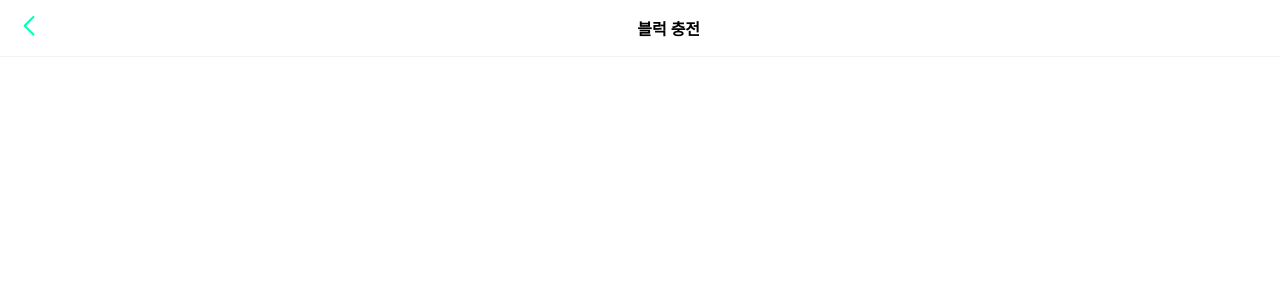
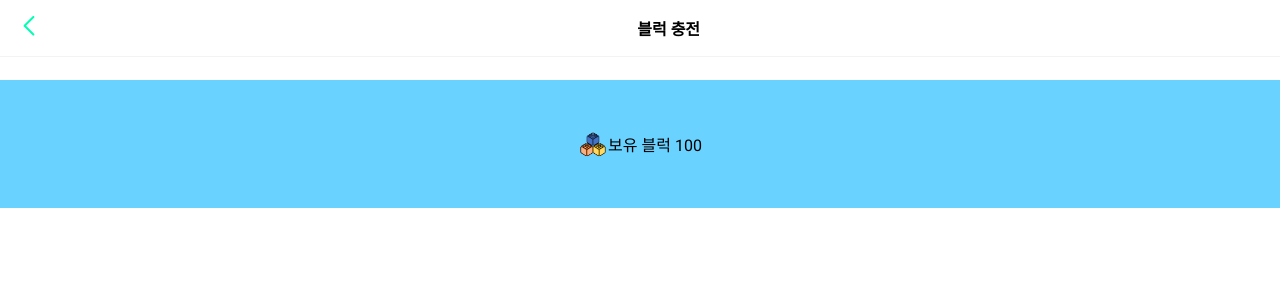
Before and after one commit to N0T-BAD/blockpage, a Next.js app: page /blockcharge in a window 1280 px wide. Shown: the top 300 px of the page. Built offline with nearby package versions, Linux system fonts and the light colour scheme.

Commit message:
feat:블럭 충전 페이지 보유 블럭 div 수정중

```diff
--- a/components/pages/best/BestSection2.tsx
+++ b/components/pages/best/BestSection2.tsx
@@ -6,8 +6,8 @@ import BestRankingLeftImg from './BestRankingLeftImg'
 export default function BestSection2() {
     return (
         <section className={style.bestSection2}>
-            <BestRankingLeftImg/>
-            <BestRankingContent/>
+            <BestRankingLeftImg />
+            <BestRankingContent />
         </section>
     )
 }
--- /dev/null
+++ b/components/pages/blockcharge/BlcokChargeTopSection.module.css
@@ -0,0 +1,3 @@
+section.BlcokChargeTopSection {
+  margin-top: 5rem;
+}
--- /dev/null
+++ b/components/pages/blockcharge/BlcokChargeTopSection.tsx
@@ -0,0 +1,11 @@
+import React from 'react'
+import style from '@/components/pages/blockcharge/BlcokChargeTopSection.module.css'
+import MyBlock from './MyBlock'
+
+export default function BlcokChargeTopSection() {
+  return (
+    <section className={style.BlcokChargeTopSection}>
+      <MyBlock />
+    </section>
+  )
+}
--- /dev/null
+++ b/components/pages/blockcharge/MyBlock.module.css
@@ -0,0 +1,16 @@
+.MyBlockbg {
+  width: 100%;
+  height: 8rem;
+  background-color: var(--bp-blue);
+  display: flex;
+  align-items: center;
+  justify-content: center;
+  padding: 0 1rem;
+}
+
+.MyBlock {
+  display: flex;
+  align-items: center;
+  justify-content: center;
+  width: 100%;
+}
--- /dev/null
+++ b/components/pages/blockcharge/MyBlock.tsx
@@ -0,0 +1,14 @@
+import React from 'react'
+import style from '@/components/pages/blockcharge/MyBlock.module.css'
+import Image from 'next/image'
+
+export default function MyBlock() {
+  return (
+    <div className={style.MyBlockbg}>
+      <div className={style.MyBlock}>
+        <Image src={'/assets/images/mypage/Block.png'} alt="block" width={30} height={25} />
+        <p>보유 블럭 100</p>
+      </div>
+    </div>
+  )
+}
--- a/pages/blockcharge.tsx
+++ b/pages/blockcharge.tsx
@@ -1,9 +1,11 @@
 import Layout from "@/components/layouts/layout"
 import { NextPageWithLayout } from "./_app"
+import BlcokChargeTopSection from "@/components/pages/blockcharge/BlcokChargeTopSection"
 
 const blockcharge: NextPageWithLayout = () => {
   return (
     <>
+      <BlcokChargeTopSection />
     </>
   )
 }
```
